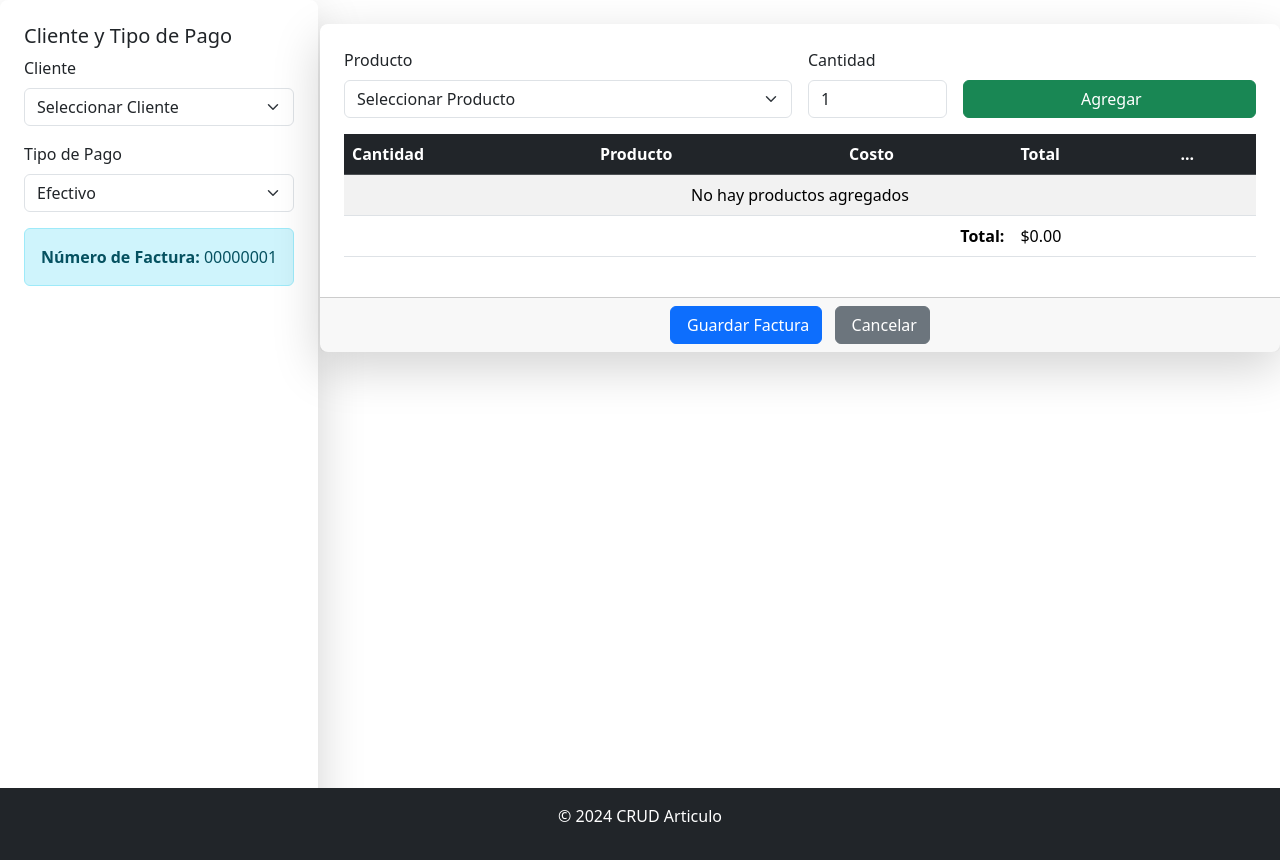
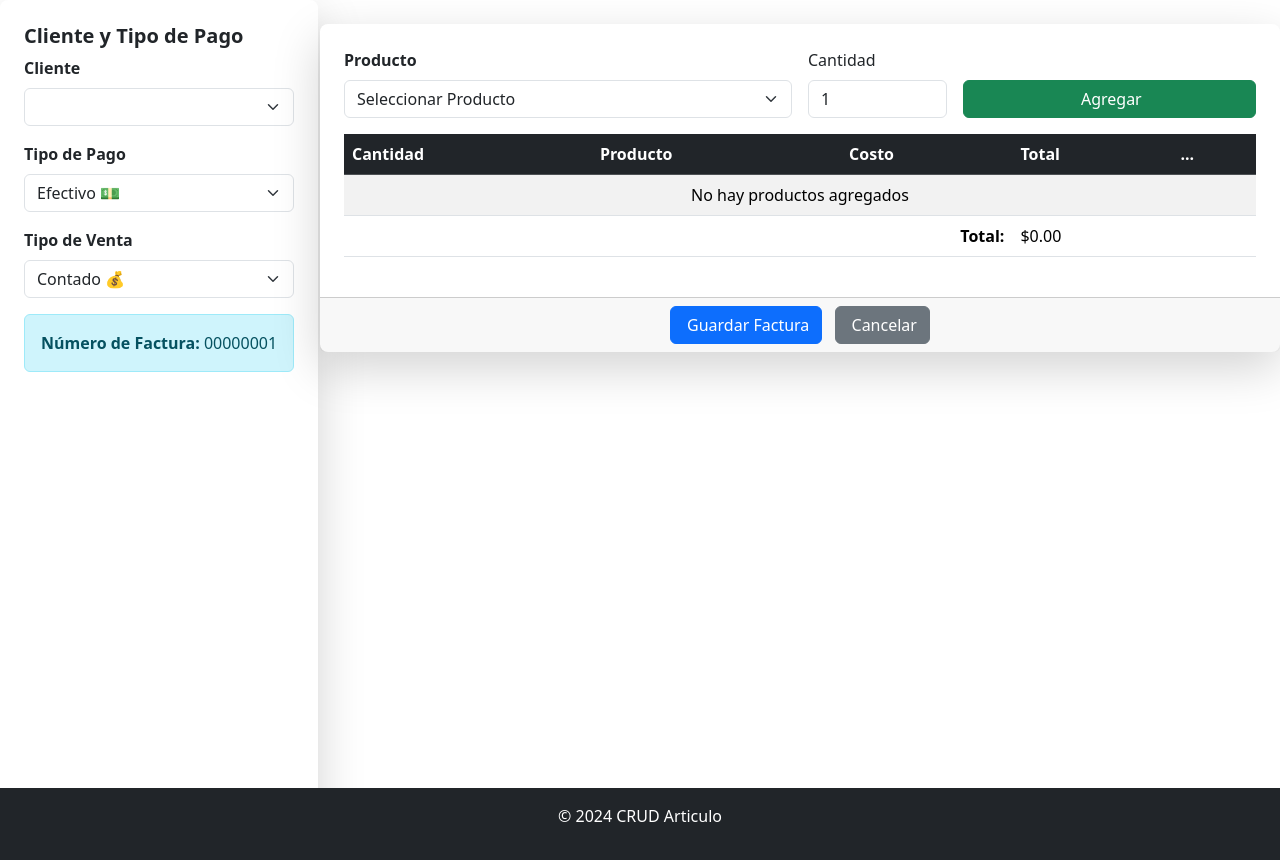
Before and after one commit to MarcosDVS/CRUD_PHP, a PHP site: page /AddEditFactura.php in a window 1280 px wide. Shown: the part 56-916 px from the top of the page. Run offline with PHP 8.4, Linux system fonts and the light colour scheme; data that the repository does not hold is empty.

Commit message:
Fixed invoice

```diff
--- a/Pages/AddEditFactura.php
+++ b/Pages/AddEditFactura.php
@@ -82,12 +82,14 @@ if ($_SERVER['REQUEST_METHOD'] == 'POST') {
                 <!-- Barra lateral para Cliente y Tipo de Pago -->
                 <div class="card shadow-lg border-0 rounded-3 position-fixed" style="height: 100vh;">
                     <div class="card-body p-4">
-                        <h5 class="card-title">Cliente y Tipo de Pago</h5>
+                        <h5 class="card-title fw-bold">Cliente y Tipo de Pago</h5>
+
+                        <!-- Seleccion de clientes -->
                         <div class="mb-3">
-                            <label for="cliente" class="form-label">Cliente</label>
+                            <label for="cliente" class="form-label fw-bold">Cliente</label>
                             <!-- Modificar el input del cliente para guardar el ID -->
                             <select class="form-select" id="cliente" name="cliente" required>
-                                <option value="">Seleccionar Cliente</option>
+                                <option value="" class="fw-bold" disabled>Seleccionar Cliente</option>
                                 <?php foreach ($Clientes as $cliente): ?>
                                     <option value="<?= $cliente['Id'] ?>"><?= $cliente['Nombre'] ?></option>
                                 <?php endforeach; ?>
@@ -95,12 +97,24 @@ if ($_SERVER['REQUEST_METHOD'] == 'POST') {
                             <div class="invalid-feedback">Por favor seleccione un cliente</div>
                         </div>
 
+                        <!-- Seleccion del tipo de pago -->
                         <div class="mb-3">
-                            <label for="tipoPago" class="form-label">Tipo de Pago</label>
+                            <label for="tipoPago" class="form-label fw-bold">Tipo de Pago</label>
                             <select class="form-select" id="tipoPago" name="tipoPago" required>
-                                <option value="">Seleccionar Tipo de Pago</option>
-                                <option value="Efectivo" selected>Efectivo</option>
-                                <option value="Tarjeta">Tarjeta</option>
+                                <option value="" class="fw-bold" disabled>Seleccionar Tipo de Pago</option>
+                                <option value="Efectivo" selected>Efectivo 💵</option>
+                                <option value="Tarjeta">Tarjeta 💳</option>
+                            </select>
+                            <div class="invalid-feedback">Seleccione un tipo de pago</div>
+                        </div>
+
+                        <!-- Seleccion del tipo de venta -->
+                        <div class="mb-3">
+                            <label for="tiopVenta" class="form-label fw-bold">Tipo de Venta</label>
+                            <select class="form-select" id="tiopVenta" name="tiopVenta" required>
+                                <option value="" class="fw-bold">Seleccionar Tipo de Pago</option>
+                                <option value="0" selected>Contado 💰</option>
+                                <option value="1">Crédito 💳</option>
                             </select>
                             <div class="invalid-feedback">Seleccione un tipo de pago</div>
                         </div>
@@ -124,20 +138,23 @@ if ($_SERVER['REQUEST_METHOD'] == 'POST') {
                 <div class="card shadow-lg border-0 rounded-3">
                     <div class="card-body p-4">
                         <div class="row g-3">
+                            <!-- Seleccionar producto -->
                             <div class="col-md-6">
-                                <label for="producto" class="form-label">Producto</label>
-                                <select class="form-select" id="producto" name="producto" required>
+                                <label for="producto" class="form-label fw-bold">Producto</label>
+                                <select class="form-select" id="producto" name="producto">
                                     <option value="">Seleccionar Producto</option>
                                     <?php foreach ($Productos as $producto): ?>
                                         <option value="<?= $producto['Id'] ?>"><?= $producto['Descripcion'] ?></option>
                                     <?php endforeach; ?>
                                 </select>
                             </div>
+                            <!-- Seleccionar cantidad -->
                             <div class="col-md-2">
                                 <label for="cantidad" class="form-label">Cantidad</label>
                                 <input type="number" class="form-control" id="cantidad" name="cantidad"
                                        min="1" value="1" required>
                             </div>
+                            <!-- Boton para agregar detalles a la tabla -->
                             <div class="col align-self-end">
                                 <button type="button" id="agregar-producto" class="btn btn-success w-100">
                                     <i class="bi bi-plus-circle me-1"></i>Agregar
--- a/Service/FacturaService.php
+++ b/Service/FacturaService.php
@@ -27,7 +27,7 @@ class FacturaService {
     }
 
     public function ConsultarFacturas() {
-        $query = "SELECT f.*, c.Nombre AS Cliente FROM factura f LEFT JOIN cliente c ON f.ClienteId = c.Id";
+        $query = "SELECT f.*, c.Nombre AS Cliente FROM factura f LEFT JOIN cliente c ON f.ClienteId = c.Id ORDER BY f.Id DESC";
         $stmt = $this->conn->prepare($query);
         $stmt->execute();
         return $stmt->fetchAll(PDO::FETCH_ASSOC);
```
